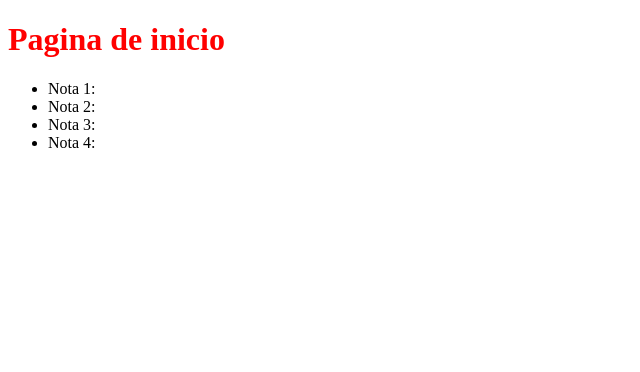
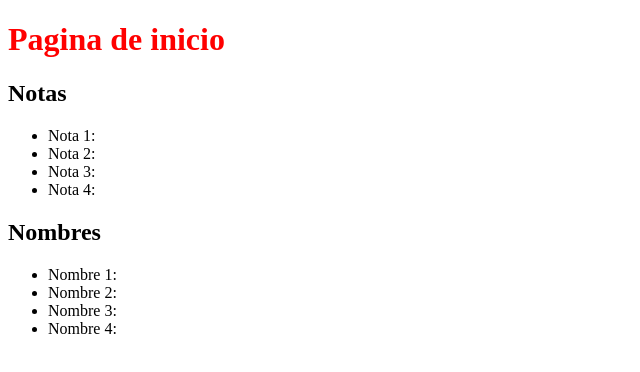
Before and after one commit to moises-felipe/RamasGit, a plain HTML site: page index.html in a window 1280 px wide. Shown: the whole page, without its empty margins (0-640 px from the left). Drawn offline with Linux system fonts and the light colour scheme.

Commit message:
Añadida columna Nombres

```diff
--- a/index.html
+++ b/index.html
@@ -9,6 +9,7 @@
 
     <h1> <FONT color="Red">Pagina de inicio</FONT></h1>
 
+    <h2>Notas</h2>
     <ul>
         <li>Nota 1:</li>
         <li>Nota 2:</li>
@@ -16,7 +17,13 @@
         <li>Nota 4:</li>
     </ul>
 
-
+    <h2>Nombres</h2>
+    <ul>
+        <li>Nombre 1:</li>
+        <li>Nombre 2:</li>
+        <li>Nombre 3:</li>
+        <li>Nombre 4:</li>
+    </ul>
 
 </body>
 </html>
```
